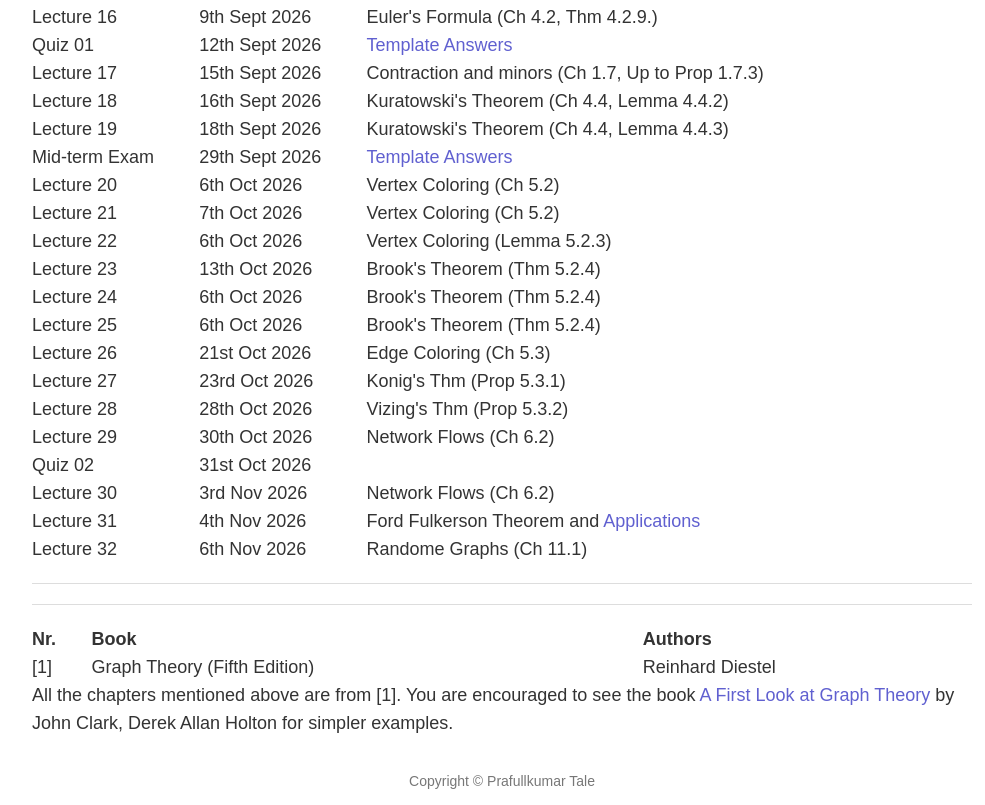
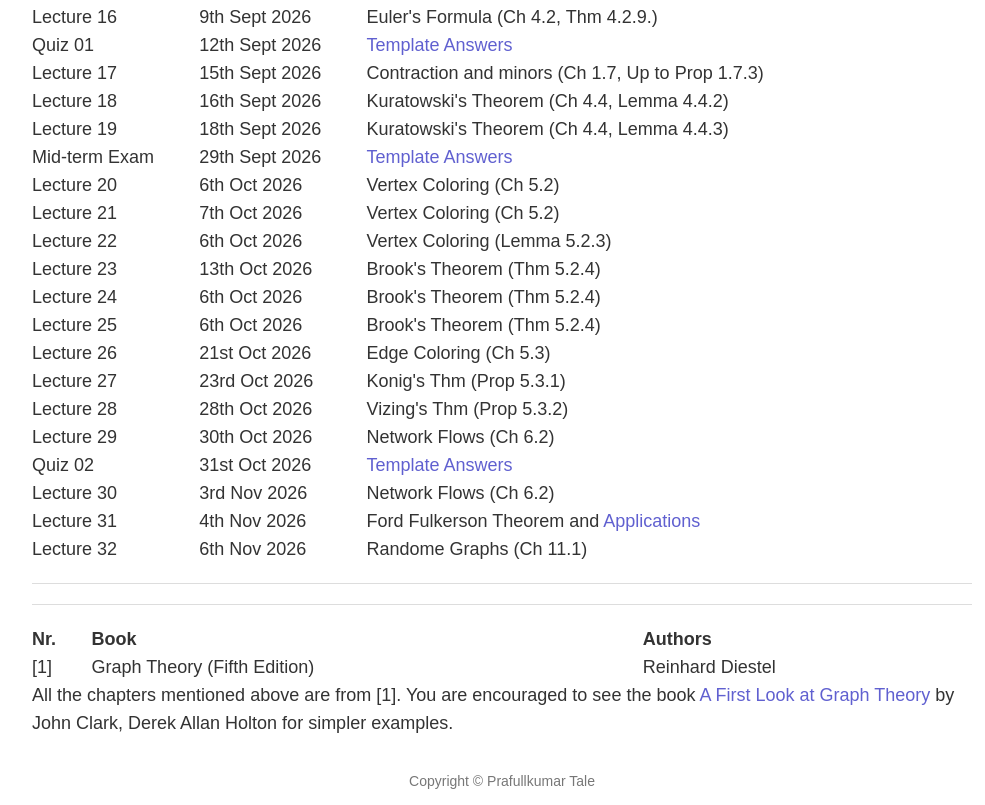
Before and after one commit to pptale/pptale.github.io, a plain HTML site: page 2026-08-GT.html in a window 1280 px wide. Shown: the part 1022-1827 px from the top of the page, without its empty margins (138-1123 px from the left). Drawn offline with nearby package versions, Linux system fonts and the light colour scheme; a web font is replaced by a local one.

Commit message:
Quiz-02 answer template

```diff
--- a/2026-08-GT.html
+++ b/2026-08-GT.html
@@ -236,7 +236,8 @@
                     <tr>
                       <td>Quiz 02</td>
                       <td>31st Oct 2026</td>
-                      <td> </td>
+                      <td> <a href="./2026-08-GT/quiz-02-answer-template.pdf" target="_blank">
+                      Template Answers </a> </td>
                     </tr>
                     <tr>
                       <td>Lecture 30</td>
```
Also changed, not shown: 1 other file.
